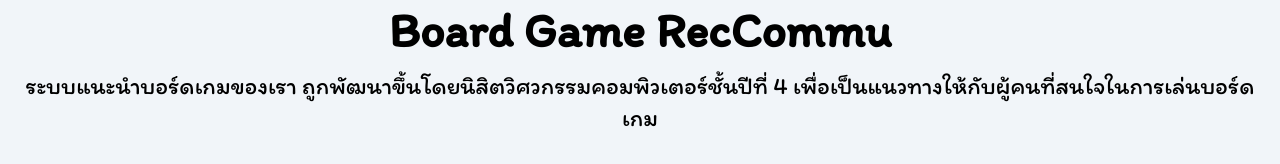
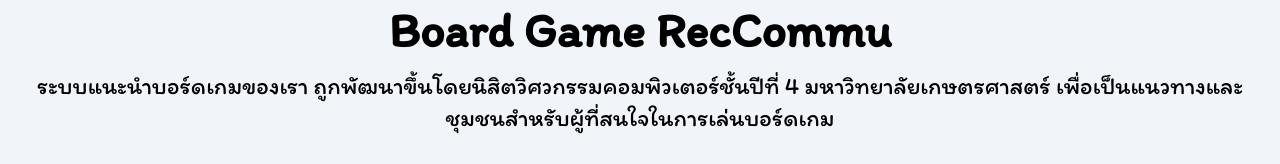
Before and after one commit to redrosekana/Frontend-Final-Project, a React (Vite) app: page / in a window 1280 px wide. Shown: the part 822-986 px from the top of the page. Built offline with nearby package versions, Linux system fonts and the light colour scheme; no server answers; some icons are missing; a web font is replaced by a local one.

Commit message:
fix: edit the word in footer

```diff
--- a/src/components/footer.tsx
+++ b/src/components/footer.tsx
@@ -6,7 +6,8 @@ function Footer() {
       </h3>
       <div className="text-center mt-4 text-xl md:text-2xl max-w-7xl w-full mx-auto">
         ระบบแนะนำบอร์ดเกมของเรา ถูกพัฒนาขึ้นโดยนิสิตวิศวกรรมคอมพิวเตอร์ชั้นปีที่
-        4 เพื่อเป็นแนวทางให้กับผู้คนที่สนใจในการเล่นบอร์ดเกม
+        4 มหาวิทยาลัยเกษตรศาสตร์
+        เพื่อเป็นแนวทางและชุมชนสำหรับผู้ที่สนใจในการเล่นบอร์ดเกม
       </div>
 
       <div className="mt-4 p-4 max-w-2xl w-full mx-auto">
```
